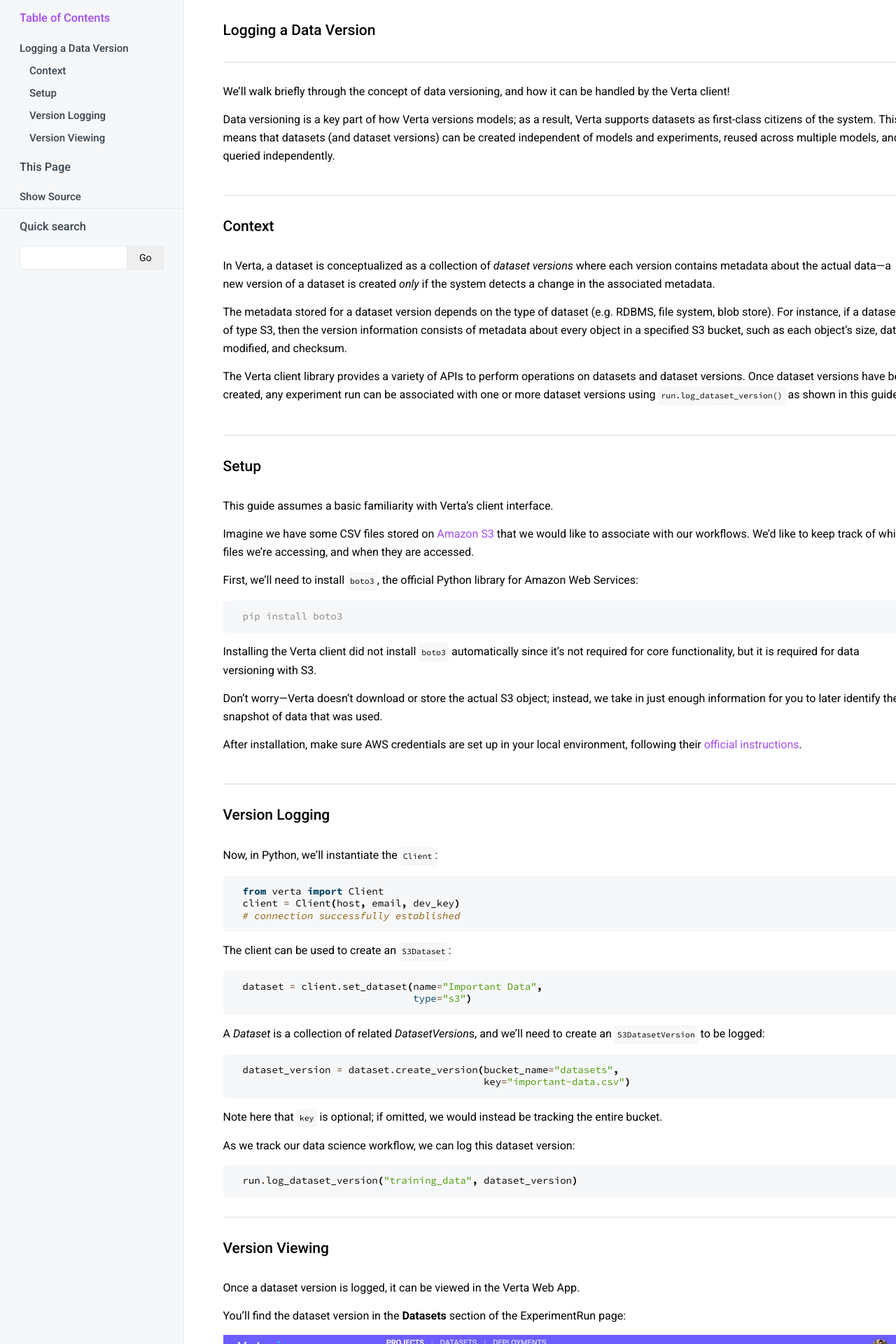
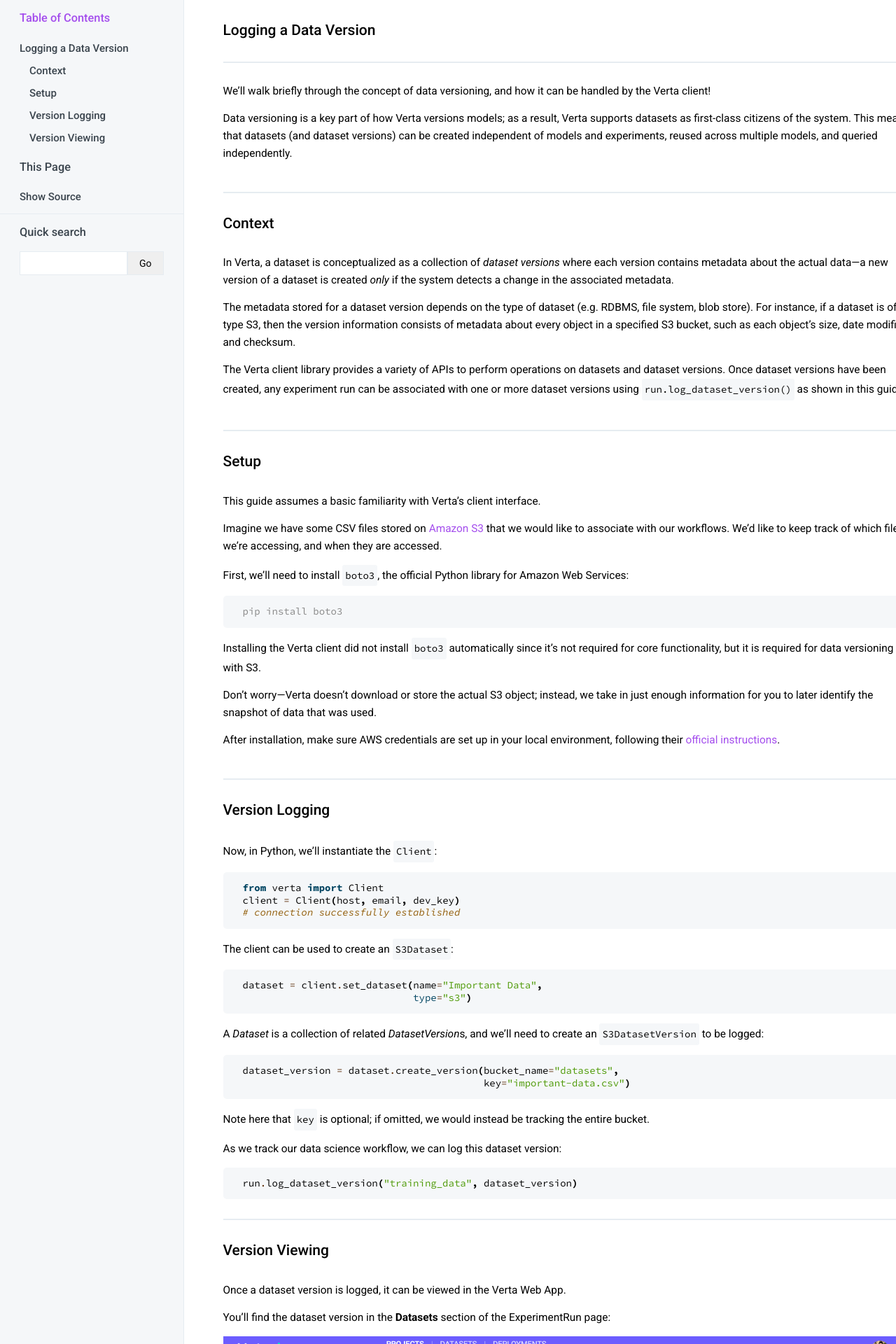
Before and after one commit to ravishetyePersonal/modeldb, a Sphinx documentation site: the page built from client/verta/docs/guides/dataset.rst, in a window 1280 px wide. Shown: the top 1920 px of the page at 70% size. Built offline with Sphinx 7.4.7, drawn with Linux system fonts in a browser that asks for light colours.

Commit message:
docs: style fixes

```diff
--- a/client/verta/docs/_static/custom.css
+++ b/client/verta/docs/_static/custom.css
@@ -133,6 +133,7 @@
   border-top: 1px solid #e6ecf1;
   margin-top: auto;
   padding: 1rem 2rem;
+  margin-top: 8px;
 }
 
 .search {
@@ -175,7 +176,7 @@
 }
 
 .sphinxsidebarwrapper > ul > li {
-  margin-bottom: 2rem;
+  margin-bottom: 0;
 }
 
 .sphinxsidebar ul {
@@ -266,7 +267,7 @@
 .documentwrapper p {
   margin: 0;
   padding-bottom: 1rem;
-  font-size: 16px;
+  font-size: 1.1rem;
   font-family: Content-font, Roboto, sans-serif;
   font-weight: 400;
   line-height: 1.625;
@@ -347,7 +348,7 @@
   margin: 0;
   display: inline-block;
   padding: 2px;
-  font-size: 85%;
+  font-size: 14px;
   font-family: "Source Code Pro", Menlo, monospace;
   border-radius: 3px;
   background-color: #f5f7f9;
@@ -516,6 +517,11 @@
   display: none;
 }
 
-.toctree-l1 {
-  margin-bottom: 10px !important;
+ul.search {
+  flex-direction: column;
+  margin: 0;
 }
+
+ul.search li {
+  margin-bottom: 2px;
+}
```
